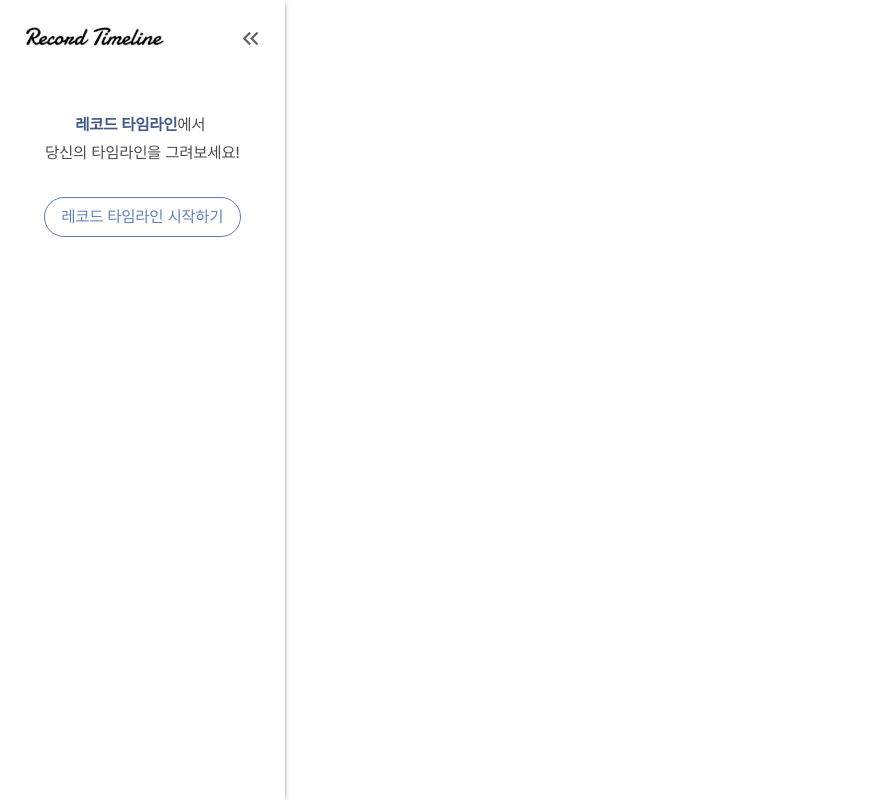
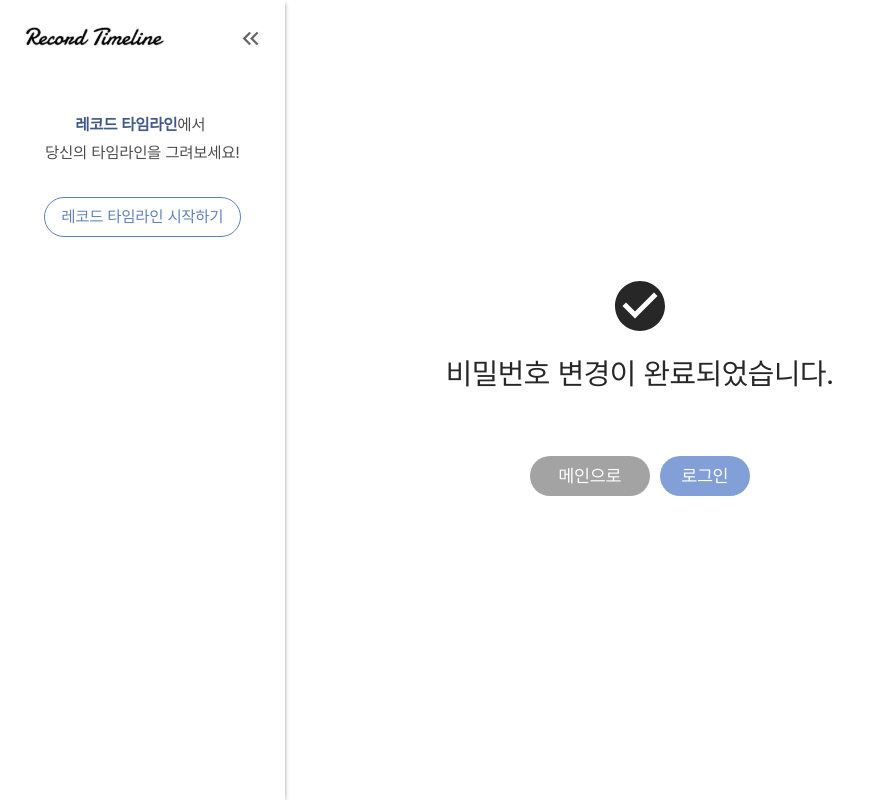
Before and after one commit to Record-Timeline/Front, a React (Create React App) app: page /find/complete in a window 1280 px wide. Shown: the whole page, without its empty margins (0-869 px from the left). Built offline with nearby package versions, Linux system fonts and the light colour scheme; no server answers; what quill-image-resize-module-react would draw is missing.

Commit message:
Feat: 비밀번호 변경 완료 페이지 추가

```diff
--- a/src/App.js
+++ b/src/App.js
@@ -16,6 +16,7 @@ import { CssBaseline } from "@mui/material";
 import FindPassword from "./pages/FindPassword";
 import FindPasswordCertification from "./pages/FindPasswordCertification";
 import FindPasswordChange from "./pages/FindPasswordChange"
+import PasswordChangeComplete from "./pages/PasswordChangeComplete";
 function App() {
   const location = useLocation();
   const hideNavBarRoutes = ["/login", "/signup", "/signup/complete"];
@@ -35,7 +36,7 @@ function App() {
         <Route path="/find" element={<FindPassword />} /> {/* 비밀번호 찾기 페이지 */}\
         <Route path="/find/certification" element={<FindPasswordCertification />} /> {/* 비밀번호 찾기 페이지 _ 인증번호 입력 */}
         <Route path="/find/change" element={<FindPasswordChange />} /> {/* 비밀번호 찾기 페이지 _ 비밀번호 입력 */}
-
+        <Route path="/find/complete" element={<PasswordChangeComplete />} /> {/* 비밀번호 찾기 페이지 _ 비밀번호 변경 완료 */}
         <Route path="/signup/complete" element={<SignUpComplete />} /> {/* 회원가입 완료 페이지 */}
         <Route path="/profile" element={<ModifyProfile />} /> {/* 회원정보 수정 페이지 */}
         <Route path="/bookmark" element={<Bookmark />} /> {/* 북마크한 게시물 페이지 */}
--- a/src/pages/FindPasswordChange.jsx
+++ b/src/pages/FindPasswordChange.jsx
@@ -10,11 +10,12 @@ import {
   Grid,
   TextField,
 } from "@mui/material/";
+import {useSelector} from "react-redux";
 export default function FindPassword() {
   const [password, setPassword] = useState(""); // 입력한 비밀번호
   const [passwordCheck, setPasswordCheck] = useState(""); // 입력한 비밀번호 확인
 
-  const email = "sohee5143@naver.com"
+  const email = useSelector(state => state.email);  // Redux에서 이메일 가져오기
 
   // 비밀번호 입력 값 업데이트
   const handlePasswordChange = (e) => {
@@ -84,22 +85,14 @@ export default function FindPassword() {
             justify-content: center;
             flex-direction: column;
         `}>
-          <div css={css`
-              color: #242424;
-              font-size: 19px;
-              font-style: normal;
-              font-weight: 700;
-              line-height: normal;
-              margin: 0px 0px 10px 5px;
-          `}>비밀번호
-          </div>
+
           <TextField
             value={password}
             onChange={handlePasswordChange}
             type="password"
             id="password"
             name="password"
-            label="비밀번호 입력"
+            label="비밀번호"
             InputProps={{
               style: {
                 borderRadius: "15px",
@@ -109,17 +102,9 @@ export default function FindPassword() {
               },
             }}
           />
-          <div css={css`
-              color: #242424;
-              font-size: 19px;
-              font-style: normal;
-              font-weight: 700;
-              line-height: normal;
-              margin: 5px 0px 10px 5px;
-          `}>비밀번호 확인
-          </div>
+
           <TextField
-            value={password}
+            value={passwordCheck}
             onChange={handlePasswordCheck}
             type="passwordCheck"
             id="passwordCheck"
--- /dev/null
+++ b/src/pages/PasswordChangeComplete.jsx
@@ -0,0 +1,61 @@
+/** @jsxImportSource @emotion/react */
+
+import Logo from "../assets/images/recodeTimelineLogo.svg";
+import Button from "../components/common/Button";
+import CheckCircleIcon from "@mui/icons-material/CheckCircle";
+import { css } from "@emotion/react";
+
+export default function PasswordChangeComplete() {
+  return (
+    <div
+      css={css`
+        height: 100vh;
+        font-size: 18px;
+        color: #272727;
+      `}
+    >
+      <img
+        css={css`
+          width: 200px;
+          margin: 30px 0px 0px 35px;
+        `}
+        src={Logo}
+        alt="레코드 타임라인"
+      />
+      <div
+        css={css`
+          display: flex;
+          justify-content: center;
+          align-items: center;
+          flex-direction: column;
+          height: 80%;
+          font-size: 30px;
+          white-space: pre-wrap;
+        `}
+      >
+        <CheckCircleIcon style={{ fontSize: "60px", marginBottom: "15px"}} />
+
+        비밀번호 변경이 완료되었습니다.
+        <div
+          css={css`
+            display: flex;
+            margin: 60px 0px 0px 0px;
+          `}
+        >
+          <Button
+            width="120px"
+            height="40px"
+            backgroundColor="#A4A3A3"
+            margin="0px 10px 0px 0px"
+            to="/"
+          >
+            메인으로
+          </Button>
+          <Button width="90px" to="/login" height="40px">
+            로그인
+          </Button>
+        </div>
+      </div>
+    </div>
+  );
+}
```
